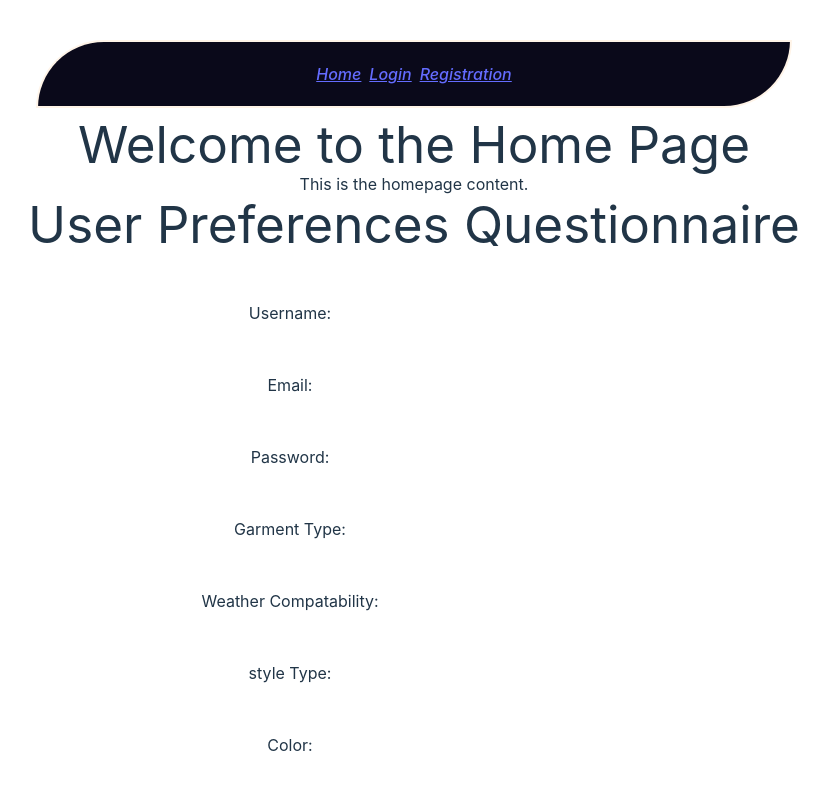
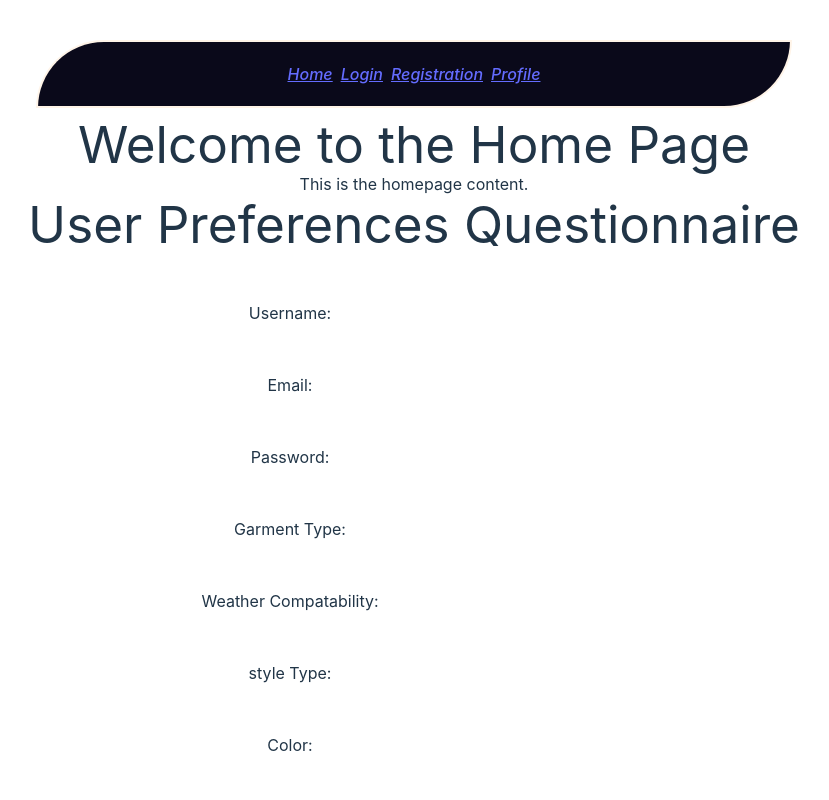
Before and after one commit to FSA-Fit-Check/Fit-Check, a React (Vite) app: page / in a window 1280 px wide. Shown: the top 800 px of the page, without its empty margins (226-1055 px from the left). Built offline with nearby package versions, Linux system fonts and the light colour scheme; the HTML template or start-up script is replaced by a standard one.

Commit message:
added garment upload form to profile and added profile route/link.

```diff
--- a/src/App.jsx
+++ b/src/App.jsx
@@ -6,6 +6,7 @@ import Registration from './components/registration.jsx';
 import Login from './components/login.jsx';
 import Navbar from './components/navbar.jsx';
 import {Router, Routes, Route} from 'react-router-dom'
+import Profile from './components/profile.jsx';
 
 function App() {
   return (
@@ -15,6 +16,8 @@ function App() {
         <Route path="/" element={<Home />} />
         <Route path="/login" element={<Login />} />
         <Route path="/registration" element={<Registration />} />
+        <Route path="/profile" element={<Profile />} />
+
       </Routes>
       <br />
       <br />
--- a/src/components/navbar.jsx
+++ b/src/components/navbar.jsx
@@ -14,6 +14,7 @@ const Navbar = () => {
       <Link to="/" className='hover:animate-pulse'>Home</Link>
       <Link to="/login" className='hover:animate-pulse'>Login</Link>
       <Link to="/registration" className='hover:animate-pulse'>Registration</Link>
+      <Link to="/profile" className='hover:animate-pulse'>Profile</Link>
     </nav>
   );
 };
--- a/src/components/profile.jsx
+++ b/src/components/profile.jsx
@@ -1,4 +1,5 @@
 import React from "react";
+import GarmentUploadForm from './garmentUpload';
 
 const Profile = () => {
 
@@ -7,10 +8,8 @@ const Profile = () => {
             {/* display username here */}
             <h1>Hello, User! </h1>
             <br />
-
+            <GarmentUploadForm />
         </div>
-
-
     )
 }
 
```
